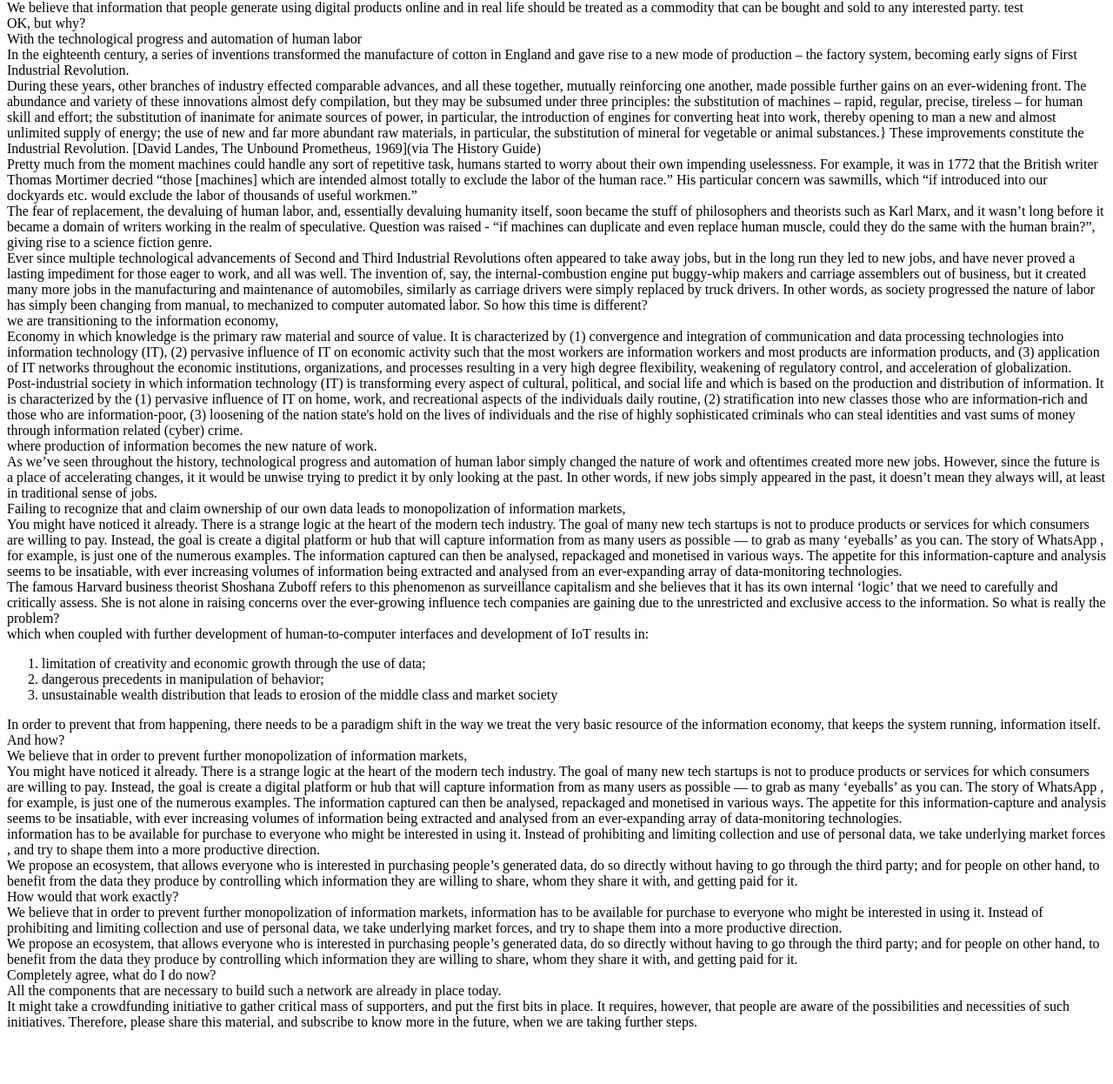
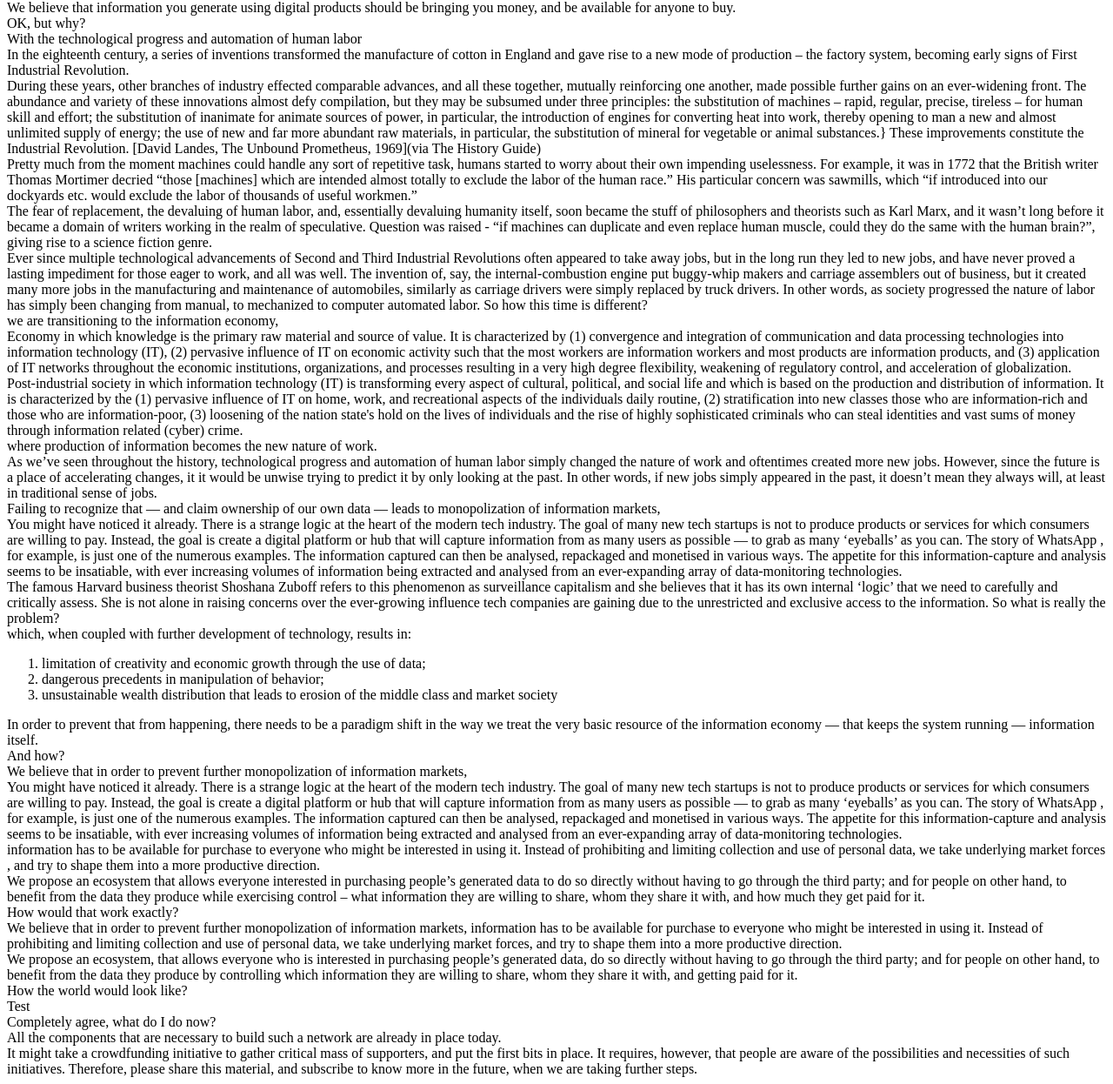
Before and after one commit to freele/datacoup, a Node project: template views/index.jade in a window 1280 px wide. Shown: the part 26-1272 px from the top of the page at 87% size. Before the commit the page ends 1210 px from the top, so only its background shows below. Run offline with Node 20 templates, Linux system fonts and the light colour scheme; the template is opened without the code that fills it, so the values that code supplies are empty.

Commit message:
Content level 1

```diff
--- a/assets/css/master.styl
+++ b/assets/css/master.styl
@@ -39,7 +39,7 @@ body
   padding: 10px 0;
 
 .expandable
-  color: $common-link-color;
+  color: $font-color;
   cursor: pointer;
   text-decoration: underline;
 
--- a/views/content/project/level0.jade
+++ b/views/content/project/level0.jade
@@ -1,7 +1,6 @@
 .contentLevel0
   div
-    | We believe that information that people generate using digital products online and in real life should be treated as a commodity that can be bought and sold to any interested party. test
-
+    | We believe that information you generate using digital products should be bringing you money, and be available for anyone to buy.
   div
     | OK, but
     span#test.expandable(onclick='expandCat("l1_why")') why
--- a/views/content/project/level1_how.jade
+++ b/views/content/project/level1_how.jade
@@ -14,10 +14,15 @@
     | ,
     | and try to shape them into a more productive direction.
   div
-    | We propose an ecosystem, that allows everyone who is interested in purchasing people’s generated data, do so directly without having to go through the third party; and for people on other hand, to benefit from the data they produce by controlling which information they are willing to share, whom they share it with, and getting paid for it.
+    | We propose an ecosystem that allows everyone interested in purchasing people’s generated data to do so directly without having to go through the third party; and for people on other hand, to benefit from the data they produce while exercising control – what information they are willing to share, whom they share it with, and how much they get paid for it.
 
   div
     span.expandable(onclick='expandCat("l2_how_exactly")') How would that work exactly?
     .contentLevel2#l2_how_exactly
       div We believe that in order to prevent further monopolization of information markets, information has to be available for purchase to everyone who might be interested in using it. Instead of prohibiting and limiting collection and use of personal data, we take underlying market forces, and try to shape them into a more productive direction.
       div We propose an ecosystem, that allows everyone who is interested in purchasing people’s generated data, do so directly without having to go through the third party; and for people on other hand, to benefit from the data they produce by controlling which information they are willing to share, whom they share it with, and getting paid for it.
+
+  div
+    span.expandable(onclick='expandCat("l2_how_world")') How the world would look like?
+    .contentLevel2#l2_how_world
+      div Test
--- a/views/content/project/level1_why.jade
+++ b/views/content/project/level1_why.jade
@@ -34,7 +34,7 @@
 
 
   div
-    | Failing to recognize that and claim ownership of our own data leads to
+    | Failing to recognize that — and claim ownership of our own data — leads to
     span.expandable(onclick='expandCat("l2_monopoly")') monopolization of information markets
     | ,
     #l2_monopoly.contentLevel2
@@ -45,10 +45,10 @@
 
       div
         | The famous Harvard business theorist Shoshana Zuboff refers to this phenomenon as surveillance capitalism and she believes that it has its own internal ‘logic’ that we need to carefully and critically assess. She is not alone in raising concerns over the ever-growing influence tech companies are gaining due to the unrestricted and exclusive access to the information. So what is really the problem?
-    | which when coupled with further development of human-to-computer interfaces and development of IoT results in:
+    | which, when coupled with further development of technology, results in:
     ol
       li limitation of creativity and economic growth through the use of data;
       li dangerous precedents in manipulation of behavior;
       li unsustainable wealth distribution that leads to erosion of the middle class and market society
 
-  div In order to prevent that from happening, there needs to be a paradigm shift in the way we treat the very basic resource of the information economy, that keeps the system running, information itself.
+  div In order to prevent that from happening, there needs to be a paradigm shift in the way we treat the very basic resource of the information economy — that keeps the system running — information itself.
```
